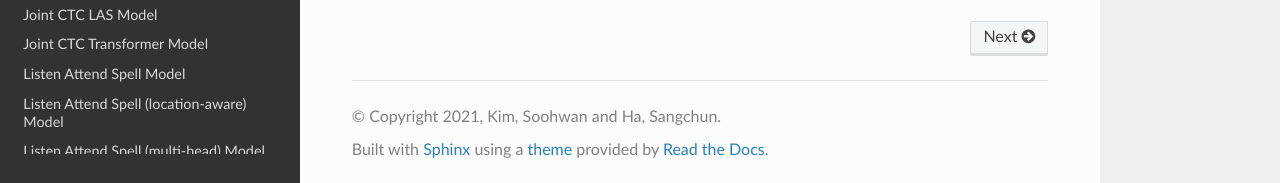
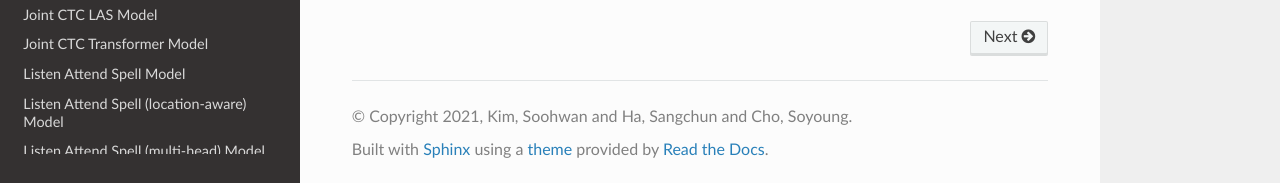
Before and after one commit to openspeech-team/openspeech, a Sphinx documentation site: the page built from docs/source/index.rst, in a window 1280 px wide and 900 px high, scrolled down 806 px. Shown: the part 714-897 px from the top of the window. Built offline with Sphinx 7.4.7 and the Read the Docs theme 2.0.0, drawn with Linux system fonts in a browser that asks for light colours; formulas are drawn with MathJax 3.

Commit message:
Update docs

```diff
--- a/docs/source/conf.py
+++ b/docs/source/conf.py
@@ -20,11 +20,11 @@ import sphinx_rtd_theme
 # -- Project information -----------------------------------------------------
 
 project = 'Openspeech'
-copyright = '2021, Kim, Soohwan and Ha, Sangchun'
-author = 'Kim, Soohwan and Ha, Sangchun'
+copyright = '2021, Kim, Soohwan and Ha, Sangchun and Cho, Soyoung'
+author = 'Kim, Soohwan and Ha, Sangchun and Cho, Soyoung'
 
 # The full version, including alpha/beta/rc tags
-release = 'latest'
+release = 'v0.1'
 
 
 # -- General configuration ---------------------------------------------------
```
